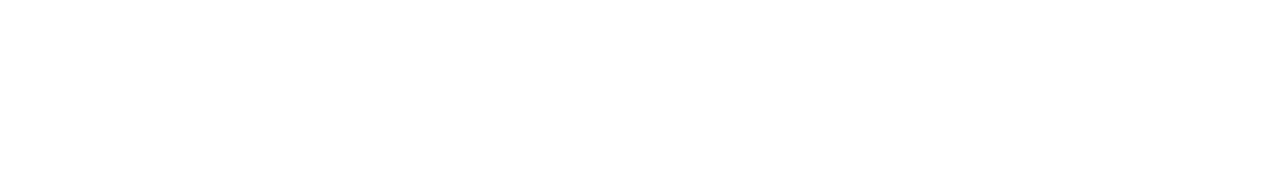
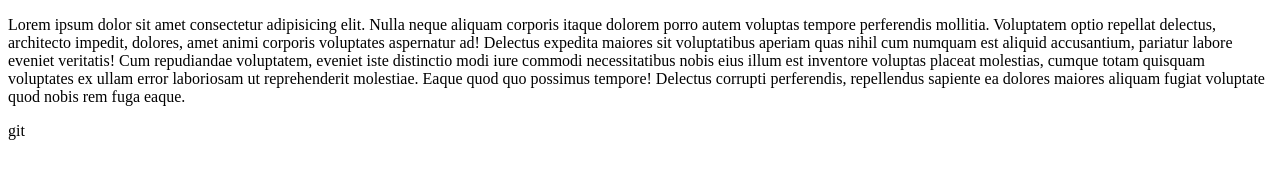
Before and after one commit to Ogrodowczyk87/test, a plain HTML site: page index.html in a window 1280 px wide. Drawn offline with Linux system fonts and the light colour scheme.

Commit message:
edit index.html

```diff
--- a/index.html
+++ b/index.html
@@ -9,6 +9,16 @@
 </head>
 
 <body>
+    <div class="text">
+        <p>Lorem ipsum dolor sit amet consectetur adipisicing elit. Nulla neque aliquam corporis itaque dolorem porro
+            autem voluptas tempore perferendis mollitia. Voluptatem optio repellat delectus, architecto impedit,
+            dolores, amet animi corporis voluptates aspernatur ad! Delectus expedita maiores sit voluptatibus aperiam
+            quas nihil cum numquam est aliquid accusantium, pariatur labore eveniet veritatis! Cum repudiandae
+            voluptatem, eveniet iste distinctio modi iure commodi necessitatibus nobis eius illum est inventore voluptas
+            placeat molestias, cumque totam quisquam voluptates ex ullam error laboriosam ut reprehenderit molestiae.
+            Eaque quod quo possimus tempore! Delectus corrupti perferendis, repellendus sapiente ea dolores maiores
+            aliquam fugiat voluptate quod nobis rem fuga eaque.</p>
+    </div>git
 
     <script src="./indes.js"></script>
 </body>
```
